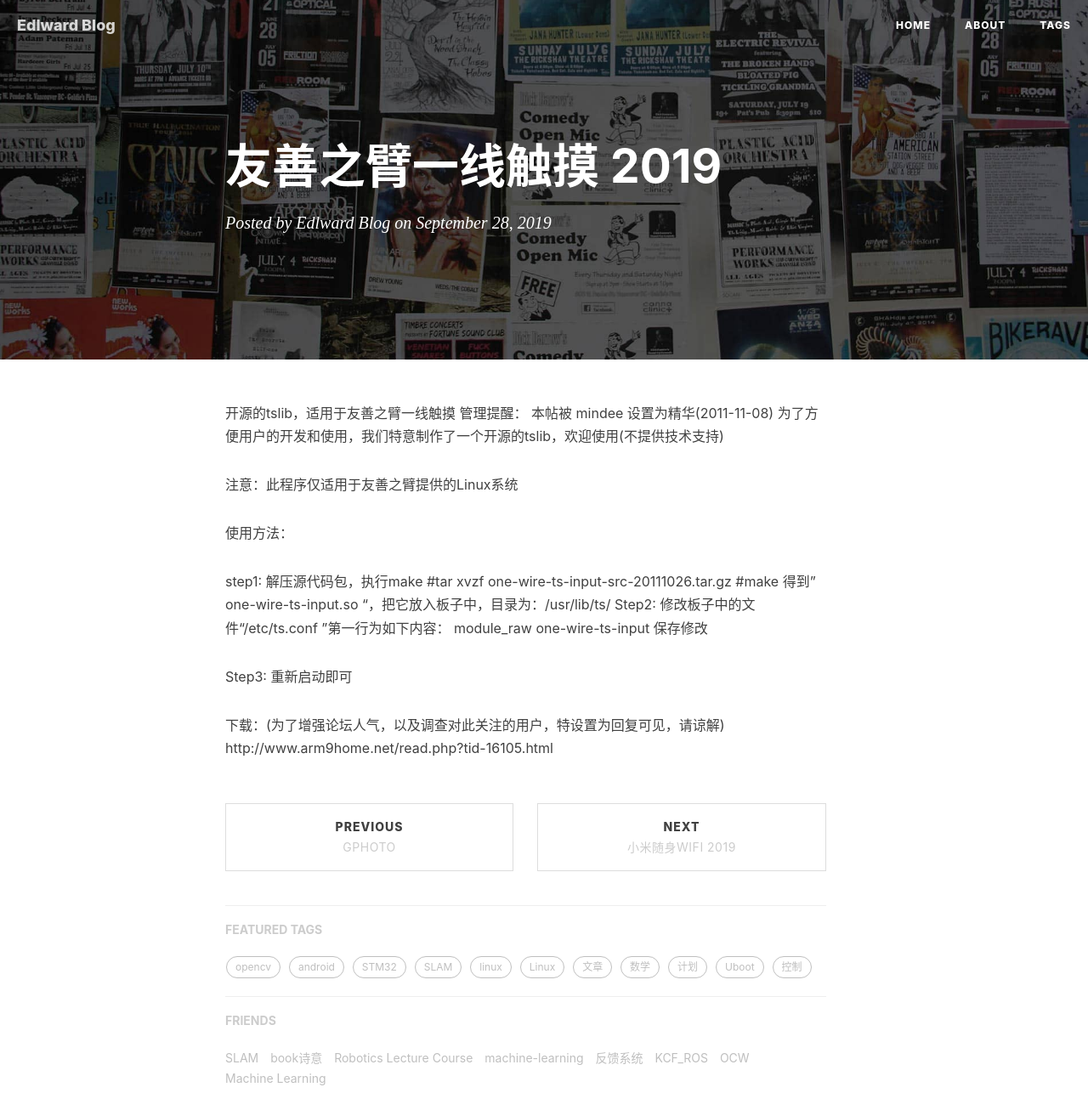
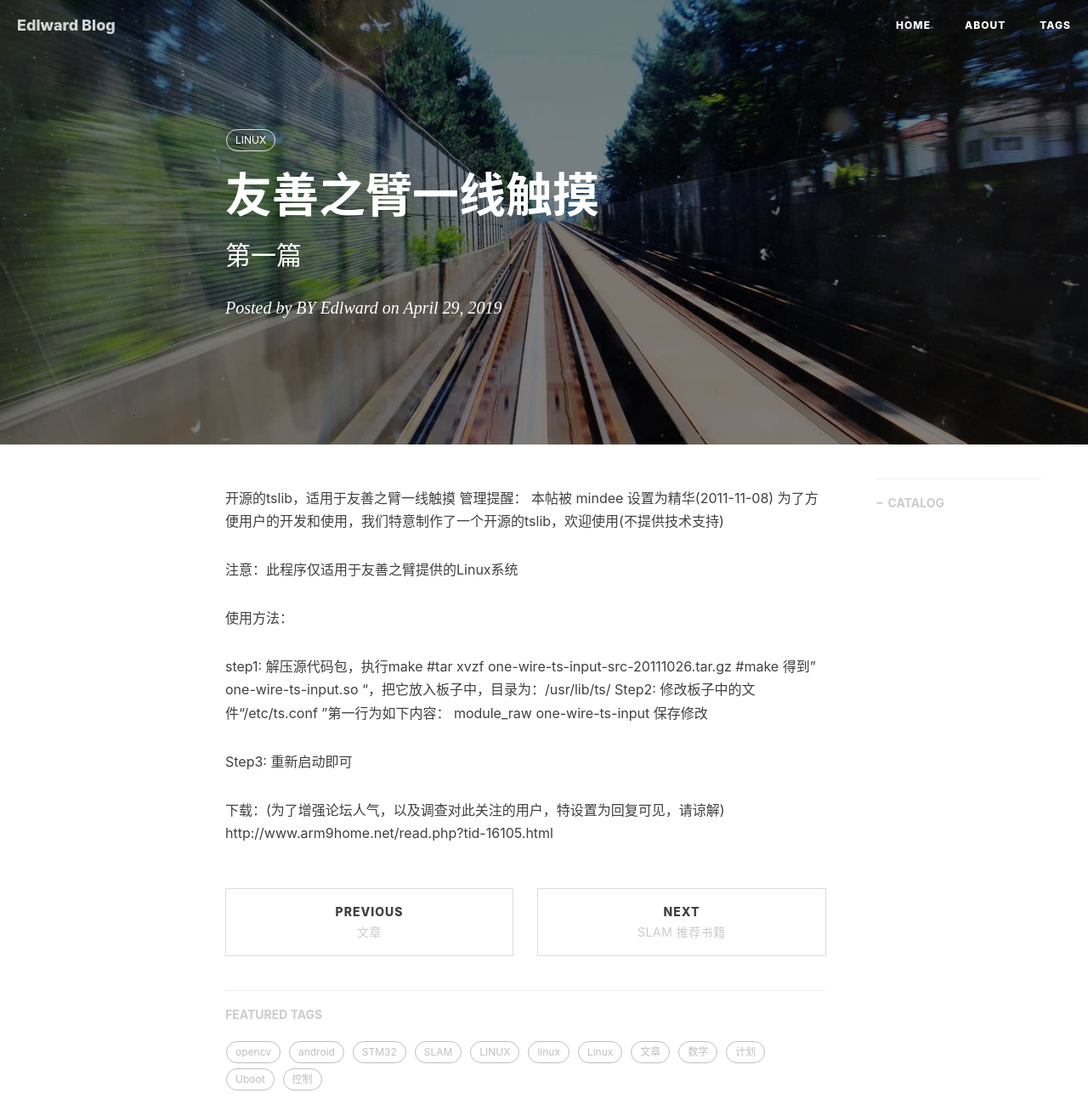
Before and after one commit to gary-robotics/dlward, a Jekyll site: the page built from _posts/2019-09-28-友善之臂一线触摸-2019.markdown, in a window 1280 px wide, cut to the strip 0-1286 px from the top of the page. Shown: the whole strip at 85% size. Built offline with Jekyll 4.4.1, drawn with Linux system fonts in a browser that asks for light colours; nearby versions of some CDN libraries; our own code applies the rules of GitHub Pages for plain Markdown files; comment, search, counter and statistics services are not loaded; some of the changed lines change nothing that is shown.

Commit message:
Update 2019-09-28-友善之臂一线触摸-2019.markdown

```diff
--- a/_posts/2019-09-28-友善之臂一线触摸-2019.markdown
+++ b/_posts/2019-09-28-友善之臂一线触摸-2019.markdown
@@ -1,4 +1,16 @@
- 开源的tslib，适用于友善之臂一线触摸
+---
+layout:     post                    # 使用的布局（不需要改）
+title:      友善之臂一线触摸                # 标题
+subtitle:    第一篇                  #副标题
+date:       2019-04-29              # 时间
+author:     BY Edlward              # 作者
+header-img: img/post-bg-2015.jpg    #这篇文章标题背景图片
+catalog: true                       # 是否归档
+tags:                               #标签
+    - LINUX
+---
+
+开源的tslib，适用于友善之臂一线触摸
 管理提醒： 本帖被 mindee 设置为精华(2011-11-08)
 为了方便用户的开发和使用，我们特意制作了一个开源的tslib，欢迎使用(不提供技术支持)
 
```
